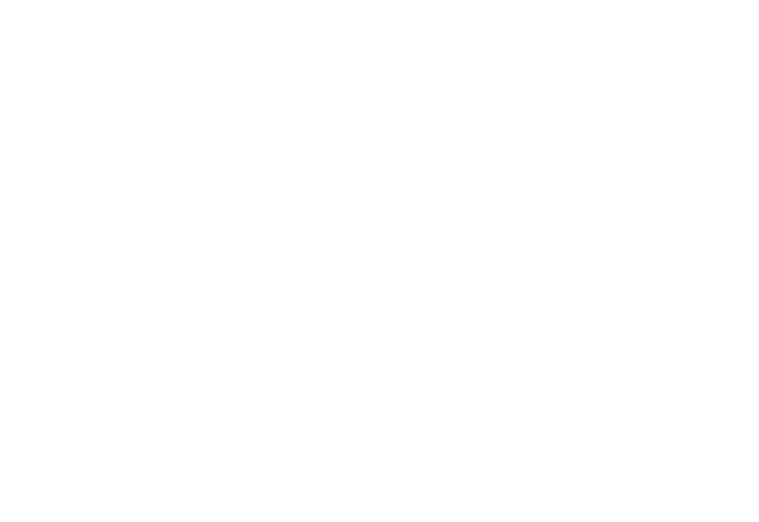
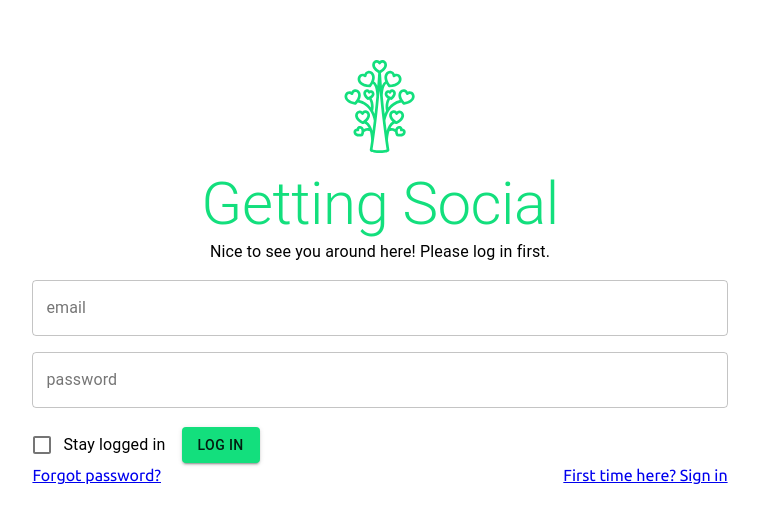
Before and after one commit to b-a-b-e-l/getting-social, a React (Create React App) app: page /login in a window 1280 px wide. Shown: the part 136-658 px from the top of the page, without its empty margins (260-1019 px from the left). Built offline with nearby package versions, Linux system fonts and the light colour scheme.

Commit message:
constants update + components

```diff
--- a/src/components/LoginTemplate.jsx
+++ b/src/components/LoginTemplate.jsx
@@ -1,37 +1,71 @@
-import { Box, Typography, Grid, Link } from '@material-ui/core';
+import { Box, Typography, Grid } from '@material-ui/core';
+import { Link } from "react-router-dom";
 import StyledIcon from './StyledIcon.jsx';
-import ResponsiveBox from "./ResponsiveBox"
-import Name from "../constants/Name"
+import PageContent from "./ResponsiveBox"
+import { Name } from "../constants/name"
 
 
-const LoginTemplate = ({children, subtitle, leftLink, rightLink}) => {
-return <Box alignItems="center" minHeight="100vh" display="flex"
-flexDirection="column" justifyContent="center">
-  <ResponsiveBox sm={{ maxWidth:"100%" }} md={{ maxWidth:"55%" }}>
-    <Box marginBottom="1em" display="flex" flexDirection="column" justifyContent="center">
-    < StyledIcon fill="#13DF7D"/>
-    < Typography variant="h2" color="primary" > <Name/> </Typography>
-    < Typography variant="body1" > {subtitle} </Typography>
+const LoginTemplate = ({children, subtitle, leftLink = {}, rightLink = {}}) => {
+
+  const getHeader = () => (
+    <Box
+      marginBottom="1em"
+      display="flex"
+      flexDirection="column"
+      justifyContent="center"
+    >
+      <StyledIcon fill="#13DF7D"/>
+      <Typography variant="h2" color="primary" align='center'>
+        {Name}
+      </Typography>
+      <Typography variant="body1" align='center'>
+        {subtitle}
+      </Typography>
     </Box>
+  )
+
+  return (
+    <Box
+      width='100%'
+      height='100vh'
+      display='flex'
+      justifyContent='center'
+      alignItems='center'
+    >
+      <PageContent
+        sm={{ maxWidth:"100%"}}
+        md={{ maxWidth:"55%" }}
+      >
+
+        {getHeader()}
+
         {children}
-    <Grid container direction="row" justify="space-between" alignItems="flex-start" >
-      { !!leftLink.length && leftLink.map(({ label, to }) =>
+
+        <Grid
+          container
+          direction="row"
+          justify="space-between"
+          alignItems="flex-start"
+        >
+          {
+
+          }
+          { leftLink.hasOwnProperty('label') &&
               <div>
-                  <Link to={to} variant="body2"> {label} </Link>
+                <Link to={leftLink.to || '#'} variant="body2"> {leftLink.label} </Link>
               </div>
-             )
           }
           {
-             !!rightLink.length ? rightLink.map(({ label, to }) =>
+            !!Object.keys(rightLink).length &&
               <div>
-                  <Link to={to} variant="body2"> {label} </Link>
+                <Link to={rightLink.to} variant="body2"> {rightLink.label} </Link>
               </div>
-             )
-             : null
           }
         </Grid>
-    </ResponsiveBox>
+      </PageContent>
     </Box>
+
+  )
 
 }
 
--- a/src/constants/Name.jsx
+++ /dev/null
@@ -1,3 +0,0 @@
-const Name = "Getting Social"
-
-export default { Name }
--- /dev/null
+++ b/src/constants/name.js
@@ -0,0 +1 @@
+export const Name = "Getting Social"
--- /dev/null
+++ b/src/constants/routes.js
@@ -0,0 +1,12 @@
+const ROOT = '';
+const LOGIN = `${ROOT}/login`;
+const SIGN_IN = `${ROOT}/signin`;
+
+export const PUBLIC = {
+    LOGIN,
+    SIGN_IN
+};
+
+export const PRIVATE = {
+
+};
--- a/src/containers/app/App.js
+++ b/src/containers/app/App.js
@@ -1,13 +1,23 @@
 import './App.css';
 import Login from '../login/Login.jsx'
+import Signin from '../signin/Signin'
 import { BrowserRouter as Router, Route, Switch} from 'react-router-dom';
+import { PUBLIC } from '../../constants/routes';
 
 function App() {
   return (
     <Router>
-      <Route exact path="/">
-        <Login/>
-      </Route>
+      <Switch>
+        <Route path={PUBLIC.LOGIN}>
+          <Login/>
+        </Route>
+        <Route path="/signin">
+          <Signin/>
+        </Route>
+        {/* <Route path="/forgot-password">
+
+        </Route> */}
+      </Switch>
     </Router>
   );
 }
--- a/src/containers/login/Login.jsx
+++ b/src/containers/login/Login.jsx
@@ -1,12 +1,15 @@
 import LoginForm from './components/LoginForm.jsx';
 import LoginTemplate from "../../components/LoginTemplate"
-
+import { PUBLIC } from '../../constants/routes'
 
 export default function Login() {
 
     return (
         <LoginTemplate title="Getting Social" subtitle="Nice to see you around here!
-        Please log in first." leftLink={{ label:"Forgot password?" , to:"#"}} rightLink={{ label:"First time here? Sign in", to:"Signin"}}>
+        Please log in first."
+            leftLink={{ label:"Forgot password?" }}
+            rightLink={{ label:"First time here? Sign in", to: PUBLIC.SIGN_IN }}
+        >
             < LoginForm />
         </LoginTemplate>
     )}
--- a/src/containers/login/components/LoginForm.jsx
+++ b/src/containers/login/components/LoginForm.jsx
@@ -4,9 +4,10 @@
 
 export default function LoginForm (){
   return (
-  <form  autoComplete="off">
+  <form autoComplete="off">
         <TextField id="outlined-basic" label="email" variant="outlined" placeholder="email@domain.com" fullWidth style={{ marginBottom: "1em" }} />
         <TextField id="outlined-basic" label="password" variant="outlined" placeholder="*******" fullWidth style={{ marginBottom: "1em" }}/>
+
         <FormControlLabel
             control={<Checkbox color="primary" />}
             label="Stay logged in"
--- a/src/containers/signin/Signin.jsx
+++ b/src/containers/signin/Signin.jsx
@@ -3,9 +3,10 @@
 
 
 export default function Signin() {
-
+    // rightLink={["Already have an account? Log in here", "#"]}
     return (
-        <LoginTemplate title="Getting Social" subtitle="Welcome! Please create an account to start." rightLink={["Already have an account? Log in here", "#"]}>
+        <LoginTemplate title="Getting Social" subtitle="Welcome! Please create an account to start." >
             < LoginForm />
         </LoginTemplate>
-    )}
+    )
+}
```
Also changed, not shown: src/components/ResponsiveBox.jsx (+20 -3 lines), src/constants/Routes.jsx (deleted, +0 -15 lines), 1 other file (tests, documents, lock files or other folders). Lines whose indentation alone changed are shown as unchanged.
